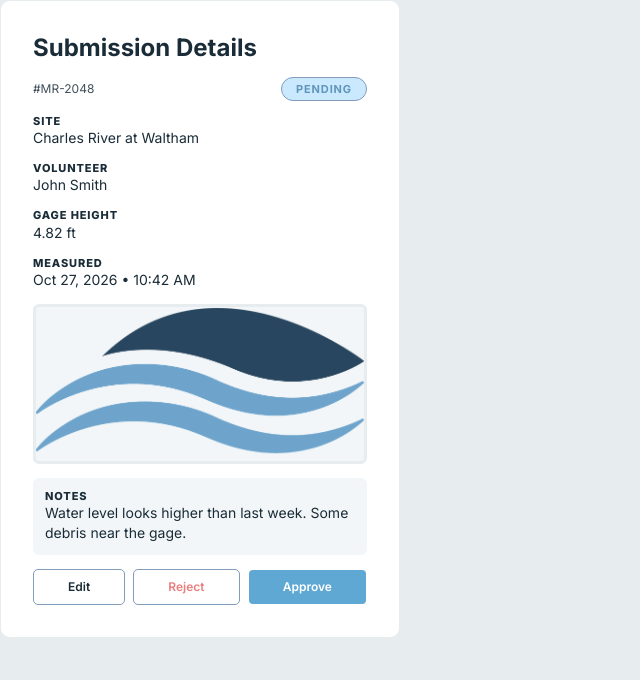
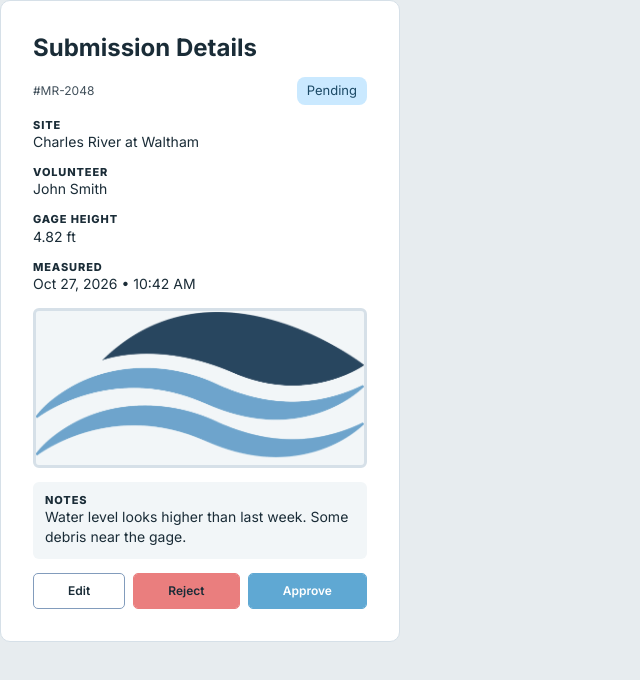
Before and after one commit to JumboCode/massachusetts-river-alliance, a Next.js app: page /admin/submissions in a window 1280 px wide. Shown: the top 680 px of the page, without its empty margins (0-640 px from the left). Built offline with nearby package versions, Linux system fonts and the light colour scheme.

Commit message:
feat: add accent, border, approve and danger tokens, filled button variants and hi-fi status pills

```diff
--- a/src/app/globals.css
+++ b/src/app/globals.css
@@ -34,9 +34,12 @@
     --color-muted-foreground: var(--muted-foreground);
     --color-label-foreground: var(--label-foreground);
     --color-success: var(--success);
+    --color-approve: var(--approve);
     --color-success-foreground: var(--success-foreground);
     --color-warning: var(--warning);
     --color-warning-foreground: var(--warning-foreground);
+    --color-danger: var(--danger);
+    --color-danger-foreground: var(--danger-foreground);
     --color-border: var(--border);
     --color-input: var(--input);
     --color-ring: var(--ring);
--- a/src/components/ui/badge.tsx
+++ b/src/components/ui/badge.tsx
@@ -14,11 +14,11 @@ import { cva, type VariantProps } from "class-variance-authority";
 import { cn } from "@/lib/utils";
 
 const badgeVariants = cva(
-    "group/badge inline-flex h-6 w-fit shrink-0 items-center justify-center gap-1 overflow-hidden rounded-full border border-input px-3.5 text-label whitespace-nowrap uppercase transition-colors focus-visible:border-ring focus-visible:ring-3 focus-visible:ring-ring/30 has-data-[icon=inline-end]:pr-2.5 has-data-[icon=inline-start]:pl-2.5 [&>svg]:pointer-events-none [&>svg]:size-3!",
+    "group/badge inline-flex h-7 w-fit shrink-0 items-center justify-center gap-1 overflow-hidden rounded-xl px-2.5 text-ui whitespace-nowrap transition-colors focus-visible:border-ring focus-visible:ring-3 focus-visible:ring-ring/30 has-data-[icon=inline-end]:pr-2 [&>svg]:pointer-events-none [&>svg]:size-3!",
     {
         variants: {
             variant: {
-                destructive: "bg-card text-destructive",
+                destructive: "bg-danger text-danger-foreground",
                 success: "bg-success text-success-foreground",
                 warning: "bg-warning text-warning-foreground",
             },
--- a/src/components/ui/button.tsx
+++ b/src/components/ui/button.tsx
@@ -20,11 +20,13 @@ const buttonVariants = cva(
         variants: {
             variant: {
                 default:
-                    "bg-primary text-primary-foreground hover:bg-primary-hover aria-expanded:bg-primary-hover",
+                    "border-primary bg-primary text-primary-foreground hover:border-primary-hover hover:bg-primary-hover aria-expanded:border-primary-hover aria-expanded:bg-primary-hover",
                 outline:
                     "border-input bg-card text-foreground hover:bg-accent aria-expanded:bg-accent",
+                approve:
+                    "border-approve bg-approve text-foreground hover:border-approve/90 hover:bg-approve/90",
                 destructive:
-                    "border-input bg-card text-destructive hover:bg-destructive/10 focus-visible:border-destructive focus-visible:ring-destructive/20",
+                    "border-destructive bg-destructive text-foreground hover:border-destructive/90 hover:bg-destructive/90 focus-visible:border-destructive focus-visible:ring-destructive/20",
             },
             size: {
                 "default": "h-9 px-4 text-meta font-semibold",
--- a/src/styles/theme.css
+++ b/src/styles/theme.css
@@ -33,9 +33,12 @@
     --label-foreground: #595e63;
 
     --success: #cdcdcd;
+    --approve: #cdcdcd;
     --success-foreground: #1a1c1f;
     --warning: #f0f2f2;
     --warning-foreground: #595e63;
+    --danger: #f0f2f2;
+    --danger-foreground: #9e3333;
 
     /* Lines and focus */
     --border: #e0e3e5;
@@ -128,6 +131,7 @@
     --primary: #5fa8d3;
     --primary-foreground: #ffffff;
     --primary-hover: #829cbc;
+    --accent: #ddebf4;
     --accent-foreground: #1a2c37;
     --muted: #f2f6f8;
     --muted-foreground: #6d808c;
@@ -135,11 +139,14 @@
     --destructive: #ea7e7e;
 
     --success: #e3f3e8;
-    --success-foreground: #2f7d4b;
+    --approve: #88ba98;
+    --success-foreground: #134611;
     --warning: #cae9ff;
-    --warning-foreground: #6096ba;
+    --warning-foreground: #1b4965;
+    --danger: #f6d2d2;
+    --danger-foreground: #a64a4a;
 
-    --border: #e7ecef;
+    --border: #d6e0e8;
     --input: #829cbc;
     --ring: #5fa8d3;
 
```
